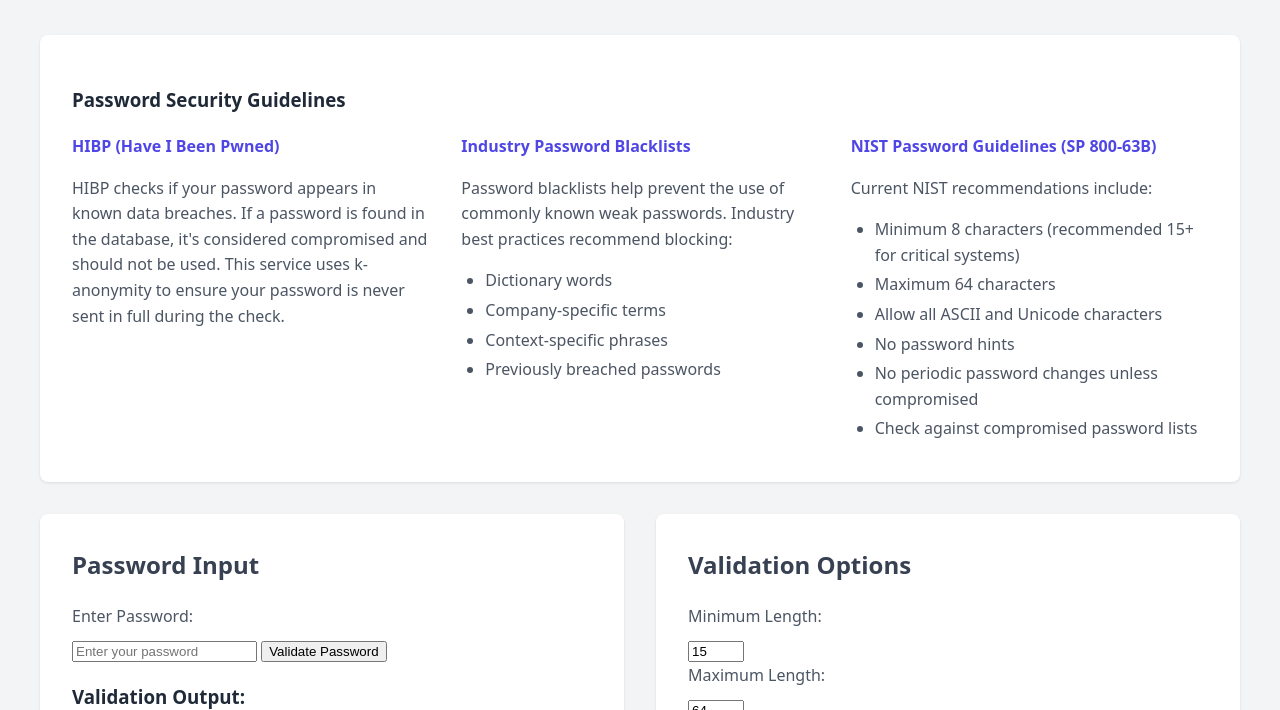
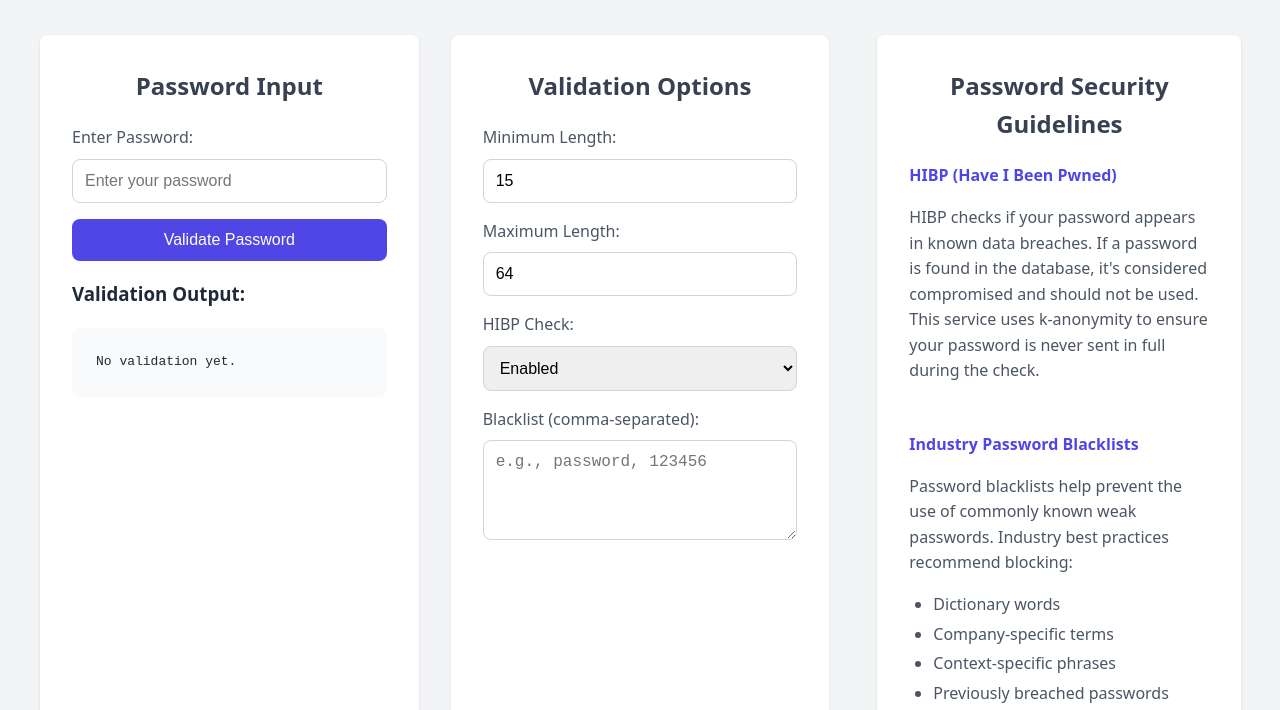
Before and after one commit to ypreiser/NIST-password-ts, a website: page index.html in a window 1280 px wide. Shown: the part 90-800 px from the top of the page. Drawn offline with Linux system fonts and the light colour scheme.

Commit message:
html style

```diff
--- a/index.html
+++ b/index.html
@@ -2,13 +2,13 @@
 <!DOCTYPE html>
 <html lang="en">
   <head>
-  <meta charset="UTF-8">
-  <meta name="viewport" content="width=device-width, initial-scale=1.0">
+    <meta charset="UTF-8" />
+    <meta name="viewport" content="width=device-width, initial-scale=1.0" />
     <title>Password Validator</title>
     <style>
       :root {
-      --primary-color: #4F46E5;
-      --error-color: #DC2626;
+        --primary-color: #4f46e5;
+        --error-color: #dc2626;
         --success-color: #059669;
         --border-radius: 8px;
       }
@@ -18,8 +18,8 @@
         margin: 0;
         padding: 20px;
         line-height: 1.6;
-      background-color: #F3F4F6;
-      color: #1F2937;
+        background-color: #f3f4f6;
+        color: #1f2937;
       }
 
       h1 {
@@ -47,12 +47,13 @@
         margin-top: 0;
         color: #374151;
         font-size: 1.5rem;
+        text-align: center;
       }
 
       label {
         display: block;
         margin-bottom: 0.5rem;
-      color: #4B5563;
+        color: #4b5563;
         font-weight: 500;
       }
 
@@ -88,13 +89,13 @@
 
       .info-item p {
         margin-top: 0;
-      color: #4B5563;
+        color: #4b5563;
       }
 
       .info-item ul {
         margin: 0.5rem 0;
         padding-left: 1.5rem;
-      color: #4B5563;
+        color: #4b5563;
       }
 
       .info-item li {
@@ -102,20 +103,24 @@
       }
 
       .info-item h4 {
-      color: var
-
-    input, textarea, select {
+        color: var(--primary-color);
+      }
+      input,
+      textarea,
+      select {
         width: 100%;
         padding: 0.75rem;
         margin-bottom: 1rem;
-      border: 1px solid #D1D5DB;
+        border: 1px solid #d1d5db;
         border-radius: var(--border-radius);
         box-sizing: border-box;
         font-size: 1rem;
         transition: border-color 0.2s;
       }
 
-    input:focus, textarea:focus, select:focus {
+      input:focus,
+      textarea:focus,
+      select:focus {
         outline: none;
         border-color: var(--primary-color);
         box-shadow: 0 0 0 3px rgba(79, 70, 229, 0.1);
@@ -140,11 +145,11 @@
       }
 
       button:hover {
-      background-color: #4338CA;
+        background-color: #4338ca;
       }
 
       .output {
-      background: #F9FAFB;
+        background: #f9fafb;
         padding: 1.5rem;
         border-radius: var(--border-radius);
         margin-top: 1rem;
@@ -154,12 +159,12 @@
       }
 
       .output.error {
-      background-color: #FEE2E2;
+        background-color: #fee2e2;
         color: var(--error-color);
       }
 
       .output.success {
-      background-color: #ECFDF5;
+        background-color: #ecfdf5;
         color: var(--success-color);
       }
 
@@ -186,17 +191,62 @@
   </head>
   <body>
     <h1>Password Validator</h1>
+    <div class="container">
+      <!-- Input Section -->
+      <div class="section">
+        <h2>Password Input</h2>
+        <label for="password">Enter Password:</label>
+        <input
+          type="password"
+          id="password"
+          placeholder="Enter your password"
+          autocomplete="new-password"
+        />
+        <button id="validateBtn">Validate Password</button>
+        <h3>Validation Output:</h3>
+        <div class="output" id="output">No validation yet.</div>
+      </div>
+
+      <!-- Options Section -->
+      <div class="section">
+        <h2>Validation Options</h2>
+        <label for="minLength">Minimum Length:</label>
+        <input type="number" id="minLength" value="15" min="1" max="64" />
+
+        <label for="maxLength">Maximum Length:</label>
+        <input type="number" id="maxLength" value="64" min="1" max="64" />
+
+        <label for="hibpCheck">HIBP Check:</label>
+        <select id="hibpCheck">
+          <option value="true" selected>Enabled</option>
+          <option value="false">Disabled</option>
+        </select>
+
+        <label for="blacklist">Blacklist (comma-separated):</label>
+        <textarea
+          id="blacklist"
+          placeholder="e.g., password, 123456"
+        ></textarea>
+      </div>
       <div class="info-section">
         <div class="info-card">
-      <h3>Password Security Guidelines</h3>
+          <h2>Password Security Guidelines</h2>
           <div class="info-grid">
             <div class="info-item">
               <h4>HIBP (Have I Been Pwned)</h4>
-          <p>HIBP checks if your password appears in known data breaches. If a password is found in the database, it's considered compromised and should not be used. This service uses k-anonymity to ensure your password is never sent in full during the check.</p>
+              <p>
+                HIBP checks if your password appears in known data breaches. If a
+                password is found in the database, it's considered compromised and
+                should not be used. This service uses k-anonymity to ensure your
+                password is never sent in full during the check.
+              </p>
             </div>
             <div class="info-item">
               <h4>Industry Password Blacklists</h4>
-          <p>Password blacklists help prevent the use of commonly known weak passwords. Industry best practices recommend blocking:</p>
+              <p>
+                Password blacklists help prevent the use of commonly known weak
+                passwords. Industry best practices recommend blocking:
+              </p>
               <ul>
                 <li>Dictionary words</li>
                 <li>Company-specific terms</li>
@@ -208,7 +258,9 @@
               <h4>NIST Password Guidelines (SP 800-63B)</h4>
               <p>Current NIST recommendations include:</p>
               <ul>
-            <li>Minimum 8 characters (recommended 15+ for critical systems)</li>
+                <li>
+                  Minimum 8 characters (recommended 15+ for critical systems)
+                </li>
                 <li>Maximum 64 characters</li>
                 <li>Allow all ASCII and Unicode characters</li>
                 <li>No password hints</li>
@@ -219,62 +271,39 @@
           </div>
         </div>
       </div>
-  <div class="container">
-    <!-- Input Section -->
-    <div class="section">
-      <h2>Password Input</h2>
-      <label for="password">Enter Password:</label>
-      <input
-        type="password"
-        id="password"
-        placeholder="Enter your password"
-        autocomplete="new-password"
-      >
-      <button id="validateBtn">Validate Password</button>
-      <h3>Validation Output:</h3>
-      <div class="output" id="output">No validation yet.</div>
-    </div>
 
-    <!-- Options Section -->
-    <div class="section">
-      <h2>Validation Options</h2>
-      <label for="minLength">Minimum Length:</label>
-      <input type="number" id="minLength" value="15" min="1" max="64">
-
-      <label for="maxLength">Maximum Length:</label>
-      <input type="number" id="maxLength" value="64" min="1" max="64">
-
-      <label for="hibpCheck">HIBP Check:</label>
-      <select id="hibpCheck">
-        <option value="true" selected>Enabled</option>
-        <option value="false">Disabled</option>
-      </select>
-
-      <label for="blacklist">Blacklist (comma-separated):</label>
-      <textarea id="blacklist" placeholder="e.g., password, 123456"></textarea>
-    </div>
     </div>
 
     <!-- JavaScript -->
     <script type="module">
-    import validatePassword from './dist/index.mjs';
+      import validatePassword from "./dist/index.mjs";
 
-    const output = document.getElementById('output');
-    const passwordInput = document.getElementById('password');
+      const output = document.getElementById("output");
+      const passwordInput = document.getElementById("password");
 
       // Reset output when starting to type a new password
-    passwordInput.addEventListener('input', () => {
-      output.className = 'output';
-      output.textContent = 'No validation yet.';
+      passwordInput.addEventListener("input", () => {
+        output.className = "output";
+        output.textContent = "No validation yet.";
       });
 
-    document.getElementById('validateBtn').addEventListener('click', async () => {
+      document
+        .getElementById("validateBtn")
+        .addEventListener("click", async () => {
           const password = passwordInput.value;
-      const minLength = parseInt(document.getElementById('minLength').value, 10);
-      const maxLength = parseInt(document.getElementById('maxLength').value, 10);
-      const hibpCheck = document.getElementById('hibpCheck').value === 'true';
-      const blacklist = document.getElementById('blacklist').value
-        .split(',')
+          const minLength = parseInt(
+            document.getElementById("minLength").value,
+            10
+          );
+          const maxLength = parseInt(
+            document.getElementById("maxLength").value,
+            10
+          );
+          const hibpCheck =
+            document.getElementById("hibpCheck").value === "true";
+          const blacklist = document
+            .getElementById("blacklist")
+            .value.split(",")
             .map((item) => item.trim())
             .filter((item) => item);
 
@@ -289,30 +318,34 @@
             const result = await validatePassword(password, options);
 
             // Reset the output
-        output.innerHTML = '';
+            output.innerHTML = "";
 
             // Add validation status
-        const statusDiv = document.createElement('div');
-        statusDiv.className = `validation-status ${result.isValid ? 'success' : 'error'}`;
-        statusDiv.textContent = result.isValid ? 'Password is valid' : 'Password is invalid';
+            const statusDiv = document.createElement("div");
+            statusDiv.className = `validation-status ${
+              result.isValid ? "success" : "error"
+            }`;
+            statusDiv.textContent = result.isValid
+              ? "Password is valid"
+              : "Password is invalid";
             output.appendChild(statusDiv);
 
             // Add errors if any
             if (result.errors.length > 0) {
-          output.className = 'output error';
-          const errorsList = document.createElement('div');
-          errorsList.style.marginTop = '0.5rem';
-          result.errors.forEach(error => {
-            const errorDiv = document.createElement('div');
+              output.className = "output error";
+              const errorsList = document.createElement("div");
+              errorsList.style.marginTop = "0.5rem";
+              result.errors.forEach((error) => {
+                const errorDiv = document.createElement("div");
                 errorDiv.textContent = `• ${error}`;
                 errorsList.appendChild(errorDiv);
               });
               output.appendChild(errorsList);
             } else {
-          output.className = 'output success';
+              output.className = "output success";
             }
           } catch (error) {
-        output.className = 'output error';
+            output.className = "output error";
             output.innerHTML = `<div class="validation-status error">Error occurred</div>${error.message}`;
           }
         });
```
Lines whose indentation alone changed are shown as unchanged.
